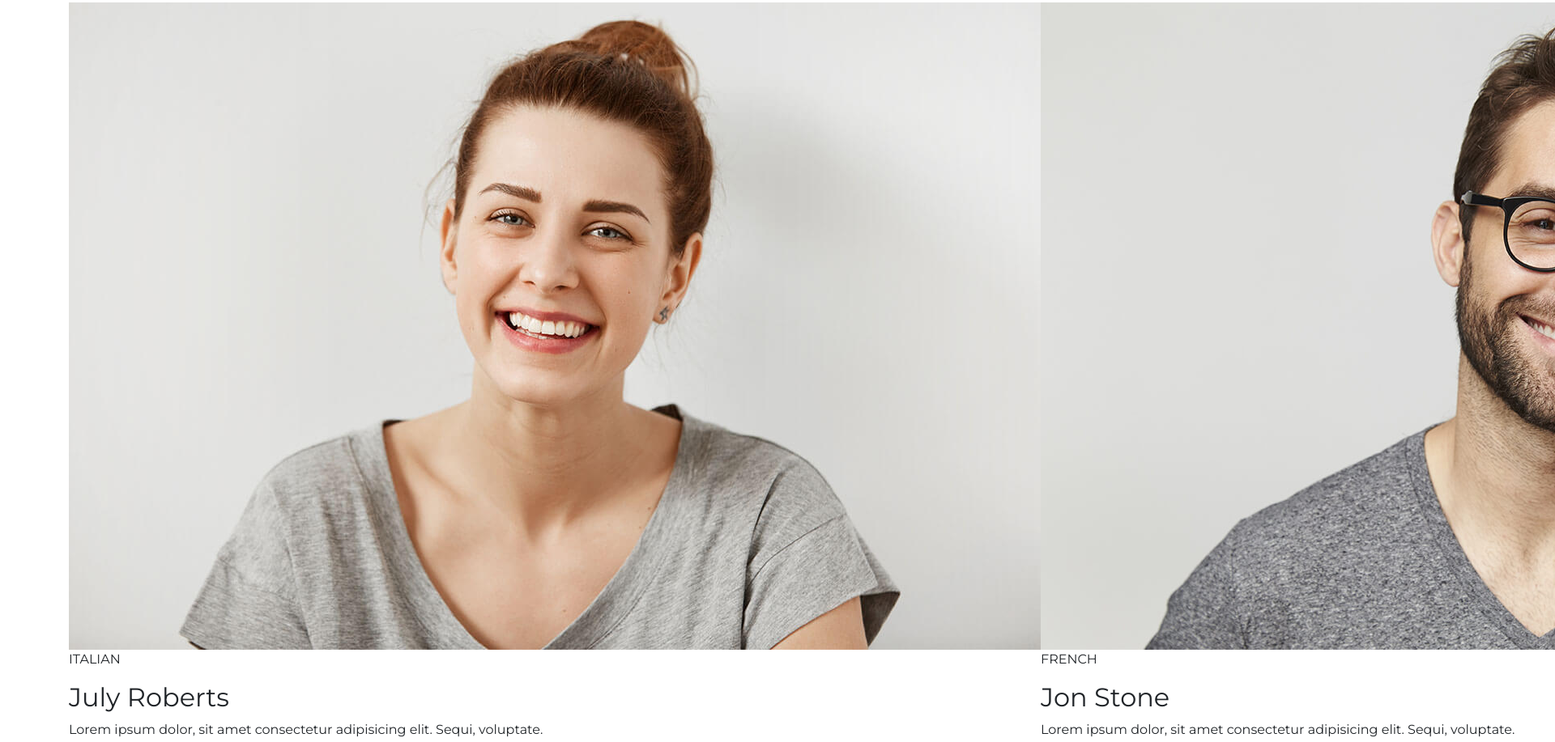
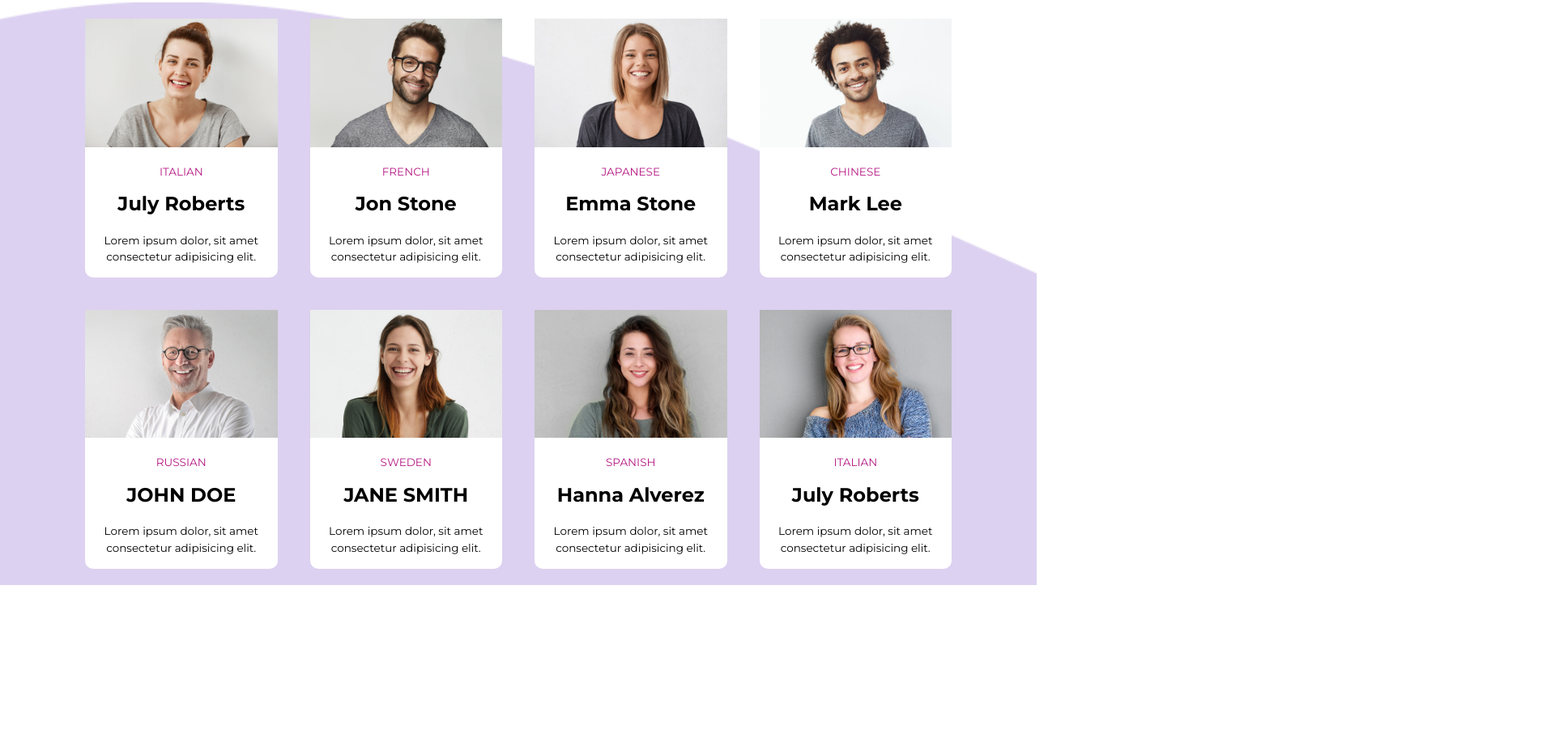
Before and after one commit to vothanhquy221299/BC12_SASS_VoThanhQuy, a plain HTML site: page index.html in a window 1280 px wide. Shown: the part 584-1501 px from the top of the page at 81% size, 1920 px wide, since content can reach past the window. After the commit the page ends 1307 px from the top, so only its background shows below. Drawn offline with nearby package versions, Linux system fonts and the light colour scheme.

Commit message:
add second

```diff
--- a/index.html
+++ b/index.html
@@ -94,7 +94,8 @@
       </nav>
     </header>
 
-    <div class="section__about container">
+    <div class="section__about">
+      <div class="about__content container">
         <div class="row">
           <div class="col-6 section__aboutContent">
             <p>ABOUT US</p>
@@ -105,9 +106,11 @@
           </div>
         </div>
       </div>
+    </div>
 
-    <div class="section__carousel container">
-      <div class="carousel__list">
+    <div class="section__carousel">
+      <div class="carousel__listItem container">
+        <div class="carousel__list ">
           <div class="carousel__item">
             <div class="carousel__image">
               <img src="./images/teacher_1.jpg" alt="" />
@@ -115,10 +118,7 @@
             <div class="carousel__content">
               <p>ITALIAN</p>
               <h2>July Roberts</h2>
-            <p>
-              Lorem ipsum dolor, sit amet consectetur adipisicing elit. Sequi,
-              voluptate.
-            </p>
+              <p>Lorem ipsum dolor, sit amet consectetur adipisicing elit.</p>
             </div>
           </div>
 
@@ -129,10 +129,7 @@
             <div class="carousel__content">
               <p>FRENCH</p>
               <h2>Jon Stone</h2>
-            <p>
-              Lorem ipsum dolor, sit amet consectetur adipisicing elit. Sequi,
-              voluptate.
-            </p>
+              <p>Lorem ipsum dolor, sit amet consectetur adipisicing elit.</p>
             </div>
           </div>
 
@@ -143,10 +140,7 @@
             <div class="carousel__content">
               <p>JAPANESE</p>
               <h2>Emma Stone</h2>
-            <p>
-              Lorem ipsum dolor, sit amet consectetur adipisicing elit. Sequi,
-              voluptate.
-            </p>
+              <p>Lorem ipsum dolor, sit amet consectetur adipisicing elit.</p>
             </div>
           </div>
 
@@ -157,10 +151,7 @@
             <div class="carousel__content">
               <p>CHINESE</p>
               <h2>Mark Lee</h2>
-            <p>
-              Lorem ipsum dolor, sit amet consectetur adipisicing elit. Sequi,
-              voluptate.
-            </p>
+              <p>Lorem ipsum dolor, sit amet consectetur adipisicing elit.</p>
             </div>
           </div>
         </div>
@@ -172,10 +163,7 @@
             <div class="carousel__content">
               <p>RUSSIAN</p>
               <h2>JOHN DOE</h2>
-            <p>
-              Lorem ipsum dolor, sit amet consectetur adipisicing elit. Sequi,
-              voluptate.
-            </p>
+              <p>Lorem ipsum dolor, sit amet consectetur adipisicing elit.</p>
             </div>
           </div>
 
@@ -186,10 +174,7 @@
             <div class="carousel__content">
               <p>SWEDEN</p>
               <h2>JANE SMITH</h2>
-            <p>
-              Lorem ipsum dolor, sit amet consectetur adipisicing elit. Sequi,
-              voluptate.
-            </p>
+              <p>Lorem ipsum dolor, sit amet consectetur adipisicing elit.</p>
             </div>
           </div>
 
@@ -199,11 +184,8 @@
             </div>
             <div class="carousel__content">
               <p>SPANISH</p>
-            <h2>Hanna Alverez </h2>
-            <p>
-              Lorem ipsum dolor, sit amet consectetur adipisicing elit. Sequi,
-              voluptate.
-            </p>
+              <h2>Hanna Alverez</h2>
+              <p>Lorem ipsum dolor, sit amet consectetur adipisicing elit.</p>
             </div>
           </div>
 
@@ -214,12 +196,11 @@
             <div class="carousel__content">
               <p>ITALIAN</p>
               <h2>July Roberts</h2>
-            <p>
-              Lorem ipsum dolor, sit amet consectetur adipisicing elit. Sequi,
-              voluptate.
-            </p>
+              <p>Lorem ipsum dolor, sit amet consectetur adipisicing elit.</p>
             </div>
           </div>
+        </div>
+        <div class="carousel__bottomImage"></div>
       </div>
     </div>
     <!-- jQuery first, then Popper.js, then Bootstrap JS -->
--- a/sass/helps/_variables.scss
+++ b/sass/helps/_variables.scss
@@ -12,7 +12,7 @@ $fs-6: 23.25px;
 $fs-7: 15px;
 $fs-8: 37.5px;
 $fs-9: .8em;
-
+$fs-10: 1.5rem;
 //border-radius
 $bdr-1: 50px;
 //height
--- a/sass/layouts/_about.scss
+++ b/sass/layouts/_about.scss
@@ -1,16 +1,18 @@
-.section__about{
-    .section__aboutContent{
+.section__about {
+  .about__content {
+    .section__aboutContent {
       margin: 100px 0;
-        p{
-            @include styleText($fs-3, $fw-6, $color-purple)
+      p {
+        @include styleText($fs-3, $fw-6, $color-purple);
       }
-        h1{
-            @include styleText($fs-4, $fw-7, $color-black)
+      h1 {
+        @include styleText($fs-4, $fw-7, $color-black);
       }
     }
-    .section__aboutImage{
+    .section__aboutImage {
       position: absolute;
       left: 50%;
       top: 10%;
     }
   }
+}
--- a/sass/layouts/_carousel.scss
+++ b/sass/layouts/_carousel.scss
@@ -1,9 +1,58 @@
-.section__carousel{
-    .carousel__list{
-        display: flex;
-        justify-content: space-around;
-        .carousel__item{
-
+.section__carousel {
+  width: 100%;
+  background-image: url(../../images/Violet_top_left_wave.png);
+  background-size: cover;
+  // background-position: center;
+  box-sizing: border-box;
+  position: relative;
+  .carousel__listItem {
+    .carousel__list {
+      display: flex;
+      justify-content: space-around;
+      .carousel__item {
+        background-color: $color-white;
+        margin: 20px 20px;
+        border-radius: 10px;
+        // box-shadow: 0 0 0px 2px #fff;s
+        .carousel__image {
+          img {
+            width: 100%;
+            transform: scale(1);
+            // // background-size: cover;s
+            // background-position: center;
+            &:hover {
+              transform: scale(1.3);
+              transition: all 0.5s;
+            }
+          }
         }
+        .carousel__content {
+          p:first-child {
+            @include styleText($fs-2, $fs-4, $color-purple);
+            text-align: center;
+            margin-top: 20px;
+          }
+          h2 {
+            @include styleText($fs-10, $fw-7, $color-black);
+            text-align: center;
+            margin-bottom: 20px;
+          }
+          p:last-child {
+            @include styleText($fs-2, $fs-4, $color-black);
+            text-align: center;
+            // margin-bottom: 20px;
+          }
+        }
+        &:hover {
+          box-shadow: 0 30px 20px rgba(33, 33, 33, 0.2);
+          transition: all 0.5s;
+        }
+      }
     }
+    .carousel__bottomImage {
+      position: absolute;
+      top: 20%;
+      height: 100px;
+    }
+  }
 }
--- a/sass/layouts/_header.scss
+++ b/sass/layouts/_header.scss
@@ -1,5 +1,4 @@
 header {
-  position: relative;
   background-image: url(../../images/yellow_top_wave_01.png);
   height: 200px;
   background-size: cover;
@@ -16,13 +15,13 @@ header {
   }
   .header__phone {
     .btnPhone {
+      height: 45px;
+      width: 187.23px;
       @include styleText($fs-2, $fw-6, $color-white);
       @include buttonStyle($color-purple, $bd-1, $bdr-1);
-      height: 45px;
-      width: 187.23px;
-      &:hover{
-        @include buttonStyle($color-white, $bd-1, $bdr-1);
-      }
+    }
+    &:hover{
+      @include buttonStyle($color-white, $bd-1, $bdr-1);
     }
   }
   .nav-link-a {
```
Also changed, not shown: css/main.css, 1 other file. Lines whose indentation alone changed are shown as unchanged.
